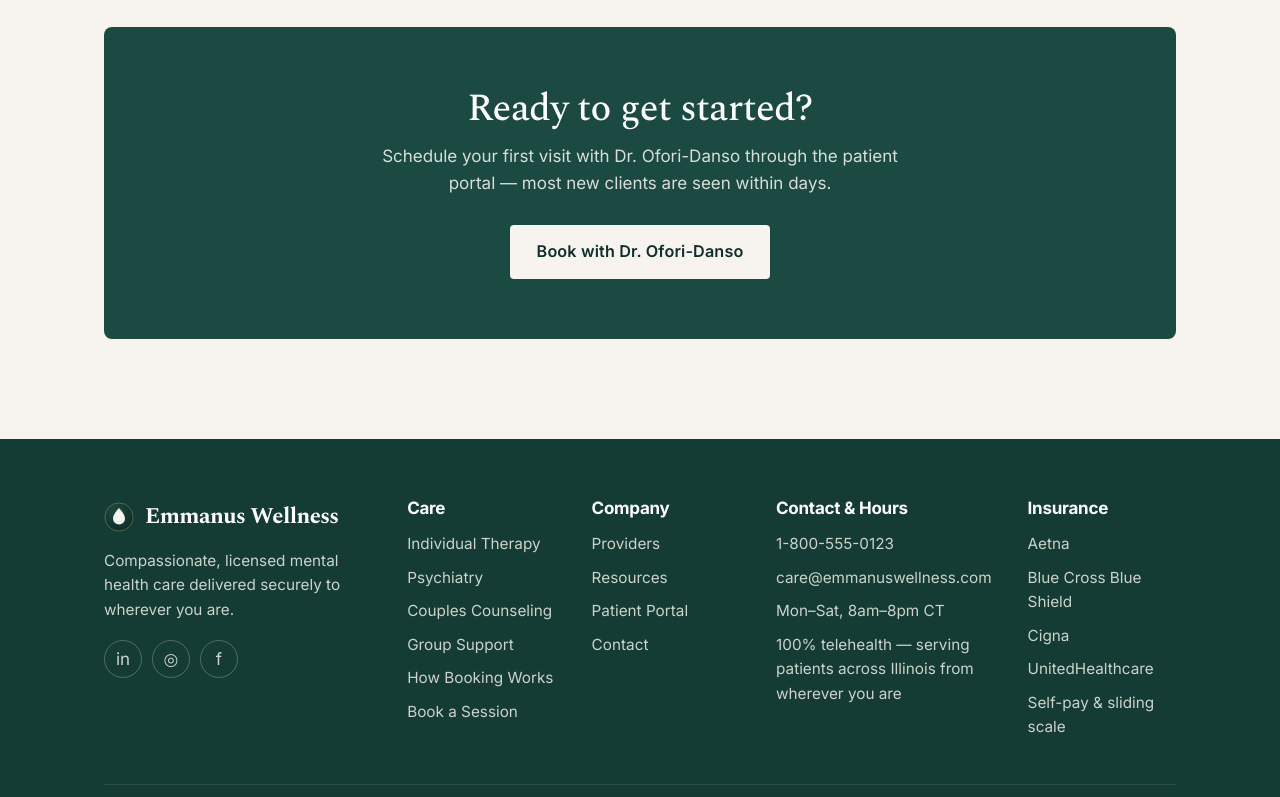
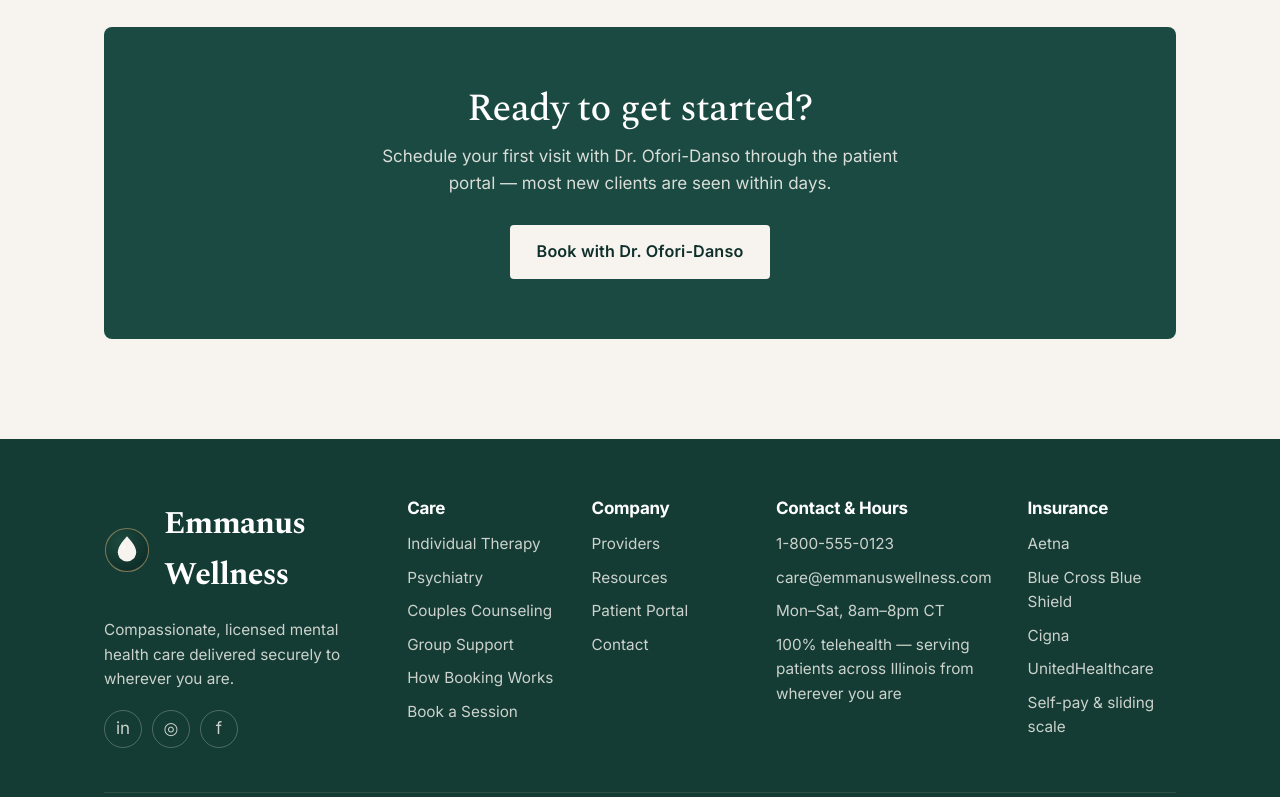
Before and after one commit to eoforidanso/emmanus, a React (Vite) app: page /team in a window 1280 px wide. Shown: the part 1984-2781 px from the top of the page. Built offline with nearby package versions, Linux system fonts and the light colour scheme.

Commit message:
Match footer brand mark to the nav's scale
Footer logo 30px -> 46px, wordmark 1.32rem -> 1.86rem at weight 700,
same proportions as the nav so the brand bookends the page with equal
presence top and bottom.

Co-Authored-By: Claude Fable 5 <noreply@anthropic.com>

```diff
--- a/src/components/Footer.jsx
+++ b/src/components/Footer.jsx
@@ -16,7 +16,7 @@ export default function Footer() {
         <div className="footer__grid">
           <div>
             <div className="footer__brand">
-              <Logo size={30} />
+              <Logo size={46} />
               Emmanus Wellness
             </div>
             <p style={{ fontSize: "0.9rem", maxWidth: 300 }}>
--- a/src/index.css
+++ b/src/index.css
@@ -1200,13 +1200,19 @@ button {
 .footer__brand {
   display: flex;
   align-items: center;
-  gap: 11px;
+  gap: 14px;
   font-family: var(--font-display);
-  font-size: 1.32rem;
+  font-size: 1.86rem;
   font-weight: 700;
   letter-spacing: -0.025em;
   color: #fff;
-  margin-bottom: 14px;
+  margin-bottom: 18px;
+}
+
+.footer__brand svg {
+  width: 46px;
+  height: 46px;
+  flex-shrink: 0;
 }
 
 .footer__bottom {
```
